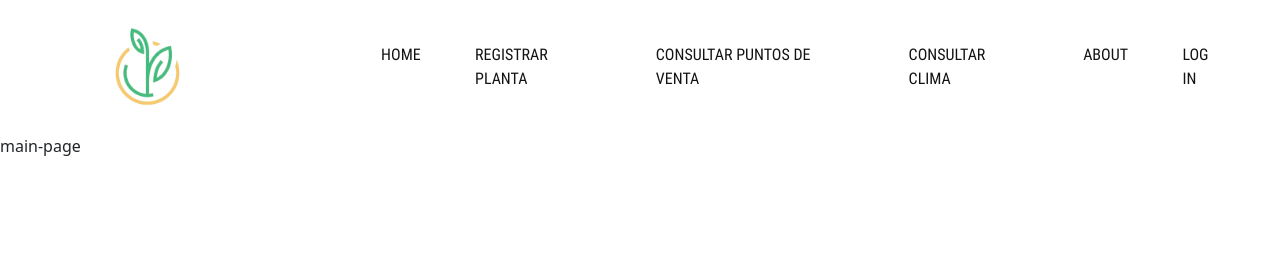
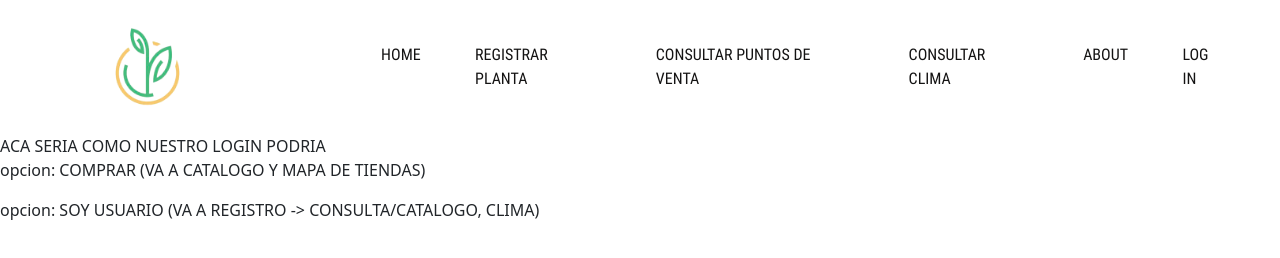
Before and after one commit to tomasArtaza77/TP-Vivero, a plain HTML site: page index.html in a window 1280 px wide. Drawn offline with Linux system fonts and the light colour scheme.

Commit message:
agrego descripcion de idea a main paige

```diff
--- a/index.html
+++ b/index.html
@@ -61,7 +61,10 @@
                         </div>
                     </div>
                 </nav>
-                <div id="main-page">main-page</div>
+                <div id="main-page">ACA SERIA COMO NUESTRO LOGIN PODRIA</div>
+                <p>opcion: COMPRAR (VA A CATALOGO Y MAPA DE TIENDAS)</p>
+                <p>opcion: SOY USUARIO (VA A REGISTRO -> CONSULTA/CATALOGO, CLIMA)</p>
+
             </div>
         </header>
         <!-- Fin Header -->
```
